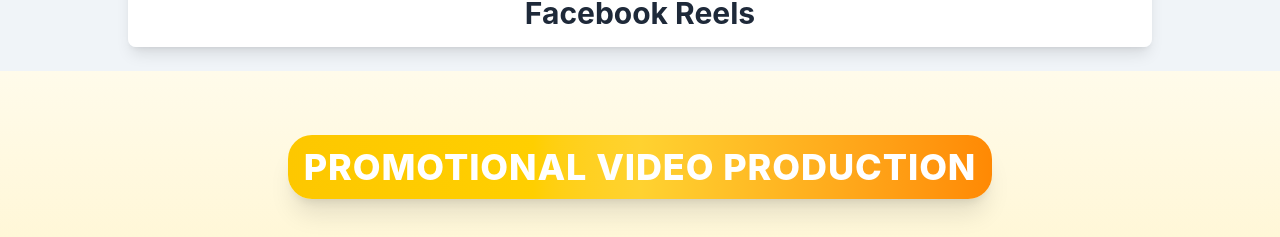
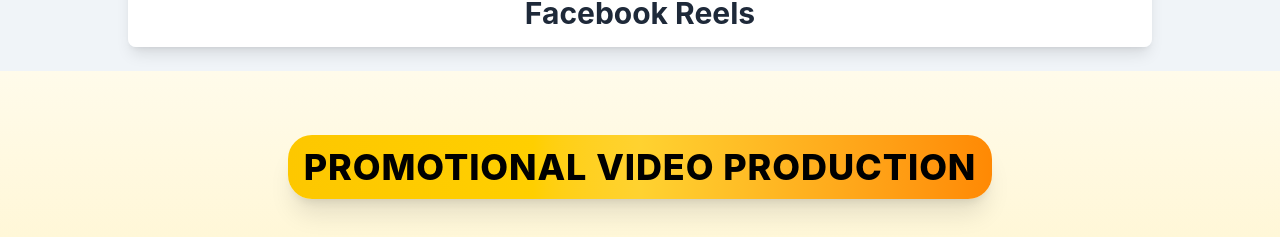
Before and after one commit to Sanchita-615555/Grafiqora, a React (Vite) app in the folder Grafiqora/: page / in a window 1280 px wide. Shown: the part 5089-5326 px from the top of the page. Built offline with nearby package versions, Linux system fonts and the light colour scheme.

Commit message:
Update project: multiple file changes

```diff
--- a/Grafiqora/src/Components/PromotionalPage.jsx
+++ b/Grafiqora/src/Components/PromotionalPage.jsx
@@ -27,7 +27,7 @@
       {/* Centered Heading */}
       <div className="mb-12 w-full flex justify-center px-2">
   <div className="bg-gradient-to-r from-yellow-400 via-amber-300 to-orange-400 px-4 py-3 rounded-3xl shadow-xl transform hover:scale-105 transition-transform duration-300">
-    <h2 className="text-xl sm:text-2xl md:text-3xl lg:text-4xl font-extrabold text-white tracking-wide text-center">
+    <h2 className="text-xl sm:text-2xl md:text-3xl lg:text-4xl font-extrabold text-black tracking-wide text-center">
       PROMOTIONAL VIDEO PRODUCTION
     </h2>
   </div>
```
